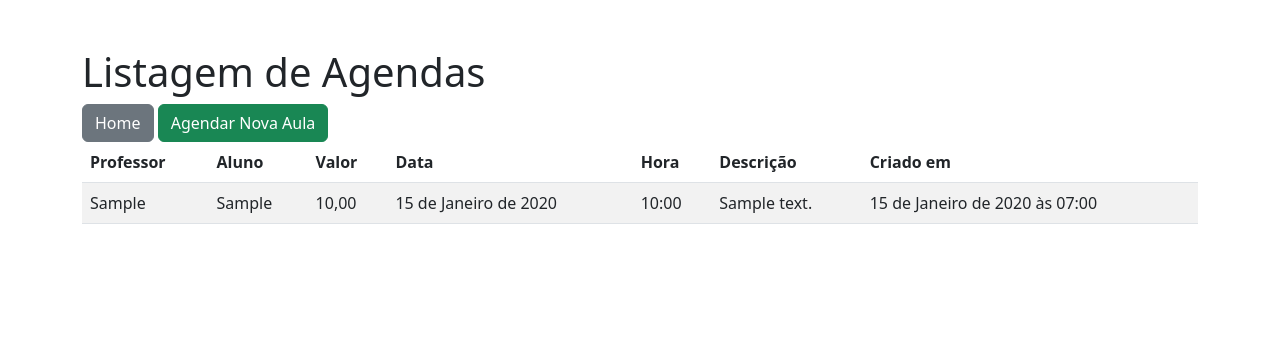
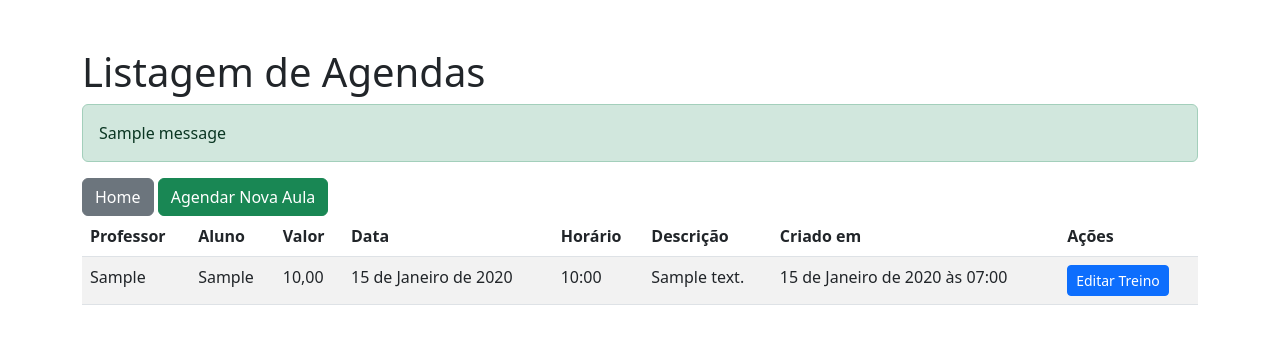
Before and after one commit to jonathandeoliveira/PJI-310, a Django app: page /inicio/ in a window 1280 px wide. Shown: the top 344 px of the page. Run offline with Django 5.2, Linux system fonts and the light colour scheme; tables that the repository leaves empty hold one stand-in row (values such as "Sample post"); one stand-in notice (Sample message) is shown.

Commit message:
Editar treino

```diff
--- a/apps/agenda/forms.py
+++ b/apps/agenda/forms.py
@@ -8,7 +8,7 @@ class AgendaForm(forms.ModelForm):
 
         # Customização de widgets para os campos de data e hora
         widgets = {
-            'data': forms.DateInput(attrs={'type': 'date', 'class': 'form-control'}),
+            'data': forms.DateInput(attrs={'type': 'date', 'class': 'form-control'}, format='%Y-%m-%d'),
             'hora': forms.TimeInput(attrs={'type': 'time', 'class': 'form-control'}),
             'descricao': forms.Textarea(attrs={'rows': 8, 'cols': 40, 'class': 'form-control', 'placeholder': 'Exemplo:\n Treino A - Peito:\n - Supino Inclinado 4X10\n - Crucifixo Inclinado 4X10\n - Supino Reto 4X10'}),
         }
@@ -19,7 +19,7 @@ class AgendaForm(forms.ModelForm):
             'aluno': 'Nome do Aluno(a)',
             'valor': 'Valor do Treino',
             'data': 'Data do Treino',
-            'hora': 'Hora do Treino',
+            'hora': 'Horário do Treino',
             'descricao': 'Descrição do Treino',
         }
 
--- a/apps/agenda/urls.py
+++ b/apps/agenda/urls.py
@@ -1,9 +1,10 @@
 from django.urls import path
 from apps.agenda.views import \
-    index, listar_agendas, cadastrar_agenda
+    index, listar_agendas, cadastrar_agenda, editar_agenda
 
 urlpatterns = [
     path("", index, name='index'),
     path("inicio/", listar_agendas, name='listar_agendas'),
     path("cadastrar/", cadastrar_agenda, name='cadastrar_agenda'),
+    path("editar_agenda/<int:agenda_id>/", editar_agenda, name='editar_agenda'),
 ]
--- a/apps/agenda/views.py
+++ b/apps/agenda/views.py
@@ -1,6 +1,7 @@
-from django.shortcuts import render, redirect
+from django.shortcuts import render, redirect, get_object_or_404
 from .models import Agenda
 from .forms import AgendaForm
+from django.contrib import messages
 
 # Create your views here.
 
@@ -23,3 +24,17 @@ def cadastrar_agenda(request):
 def listar_agendas(request):
     agendas = Agenda.objects.all()
     return render(request, "agenda/listar_agendas.html", {'agendas': agendas})
+
+# View para edita agenda
+
+
+def editar_agenda(request, agenda_id):
+    agenda = get_object_or_404(Agenda, id=agenda_id)
+    form = AgendaForm(request.POST or None, instance=agenda)
+
+    if request.method == 'POST':
+        if form.is_valid():
+            form.save()
+            messages.success(request, 'Treino editado com sucesso!')
+            return redirect('listar_agendas')
+    return render(request, 'agenda/editar_agenda.html', {'form': form, 'agenda': agenda})
--- a/templates/agenda/listar_agendas.html
+++ b/templates/agenda/listar_agendas.html
@@ -10,7 +10,13 @@
         <div class="container mt-5">
 
             <h1>Listagem de Agendas</h1>
-
+            {% if messages %}
+                <div class="alert alert-success">
+                    {% for message in messages %}
+                        {{ message }}
+                    {% endfor %}
+                </div>
+            {% endif %}
             <a href="{% url 'index' %}" class="btn btn-secondary">Home</a>
             <a href="{% url 'cadastrar_agenda' %}" class="btn btn-success">Agendar Nova Aula</a>
 
@@ -21,9 +27,10 @@
                         <th>Aluno</th>
                         <th>Valor</th>
                         <th>Data</th>
-                        <th>Hora</th>
+                        <th>Horário</th>
                         <th>Descrição</th>
                         <th>Criado em</th>
+                        <th>Ações</th>
                     </tr>
                 </thead>
                 <tbody>
@@ -36,6 +43,9 @@
                             <td>{{ agenda.hora }}</td>
                             <td>{{ agenda.descricao }}</td>
                             <td>{{ agenda.created_at }}</td>
+                            <td>
+                                <a href="{% url 'editar_agenda' agenda.id %}" class="btn btn-primary btn-sm">Editar Treino</a>
+                            </td>
                         </tr>
                     {% empty %}
                         <tr>
```
Also changed, not shown: templates/agenda/editar_agenda.html (added, +18 -0 lines).
